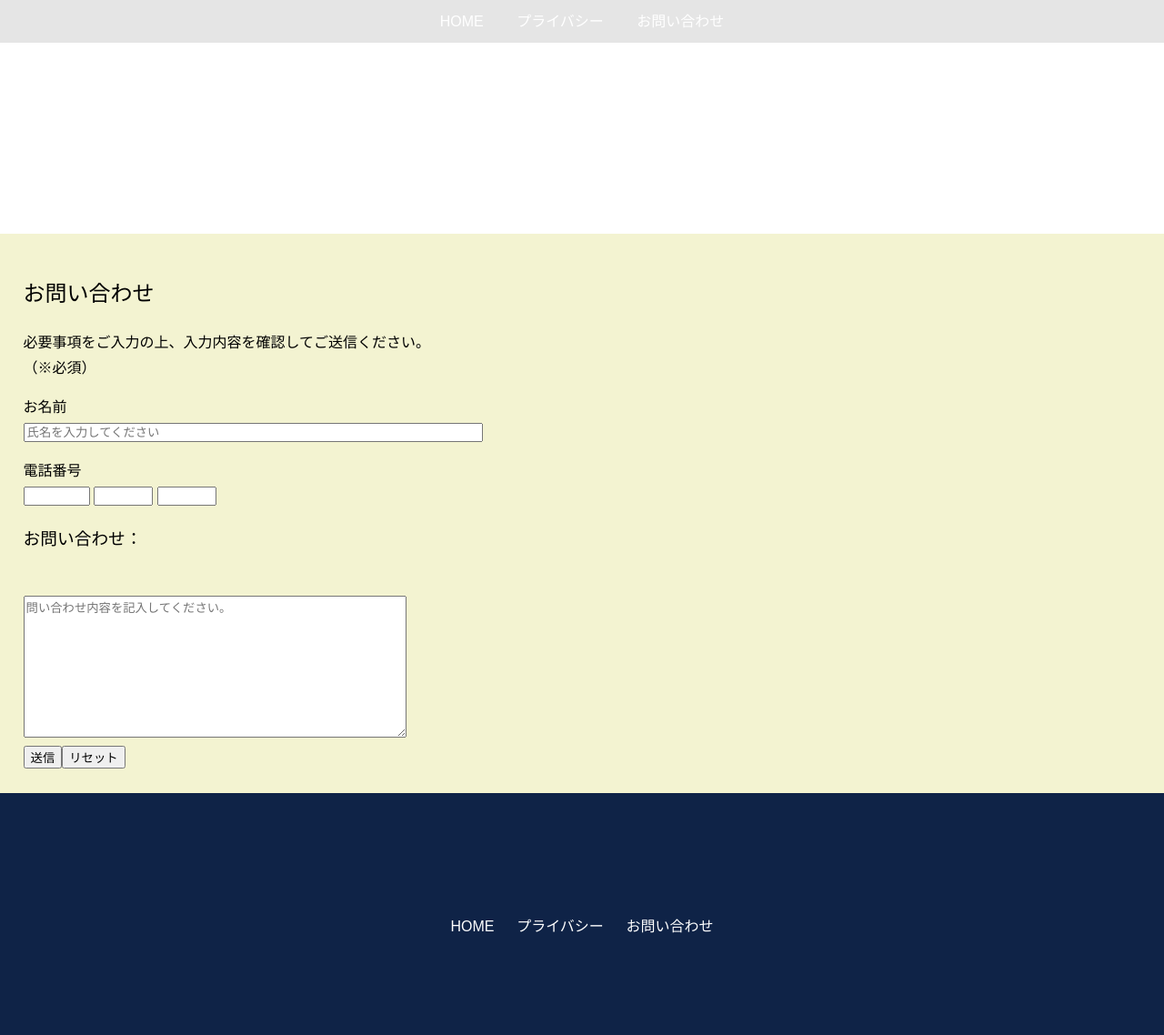
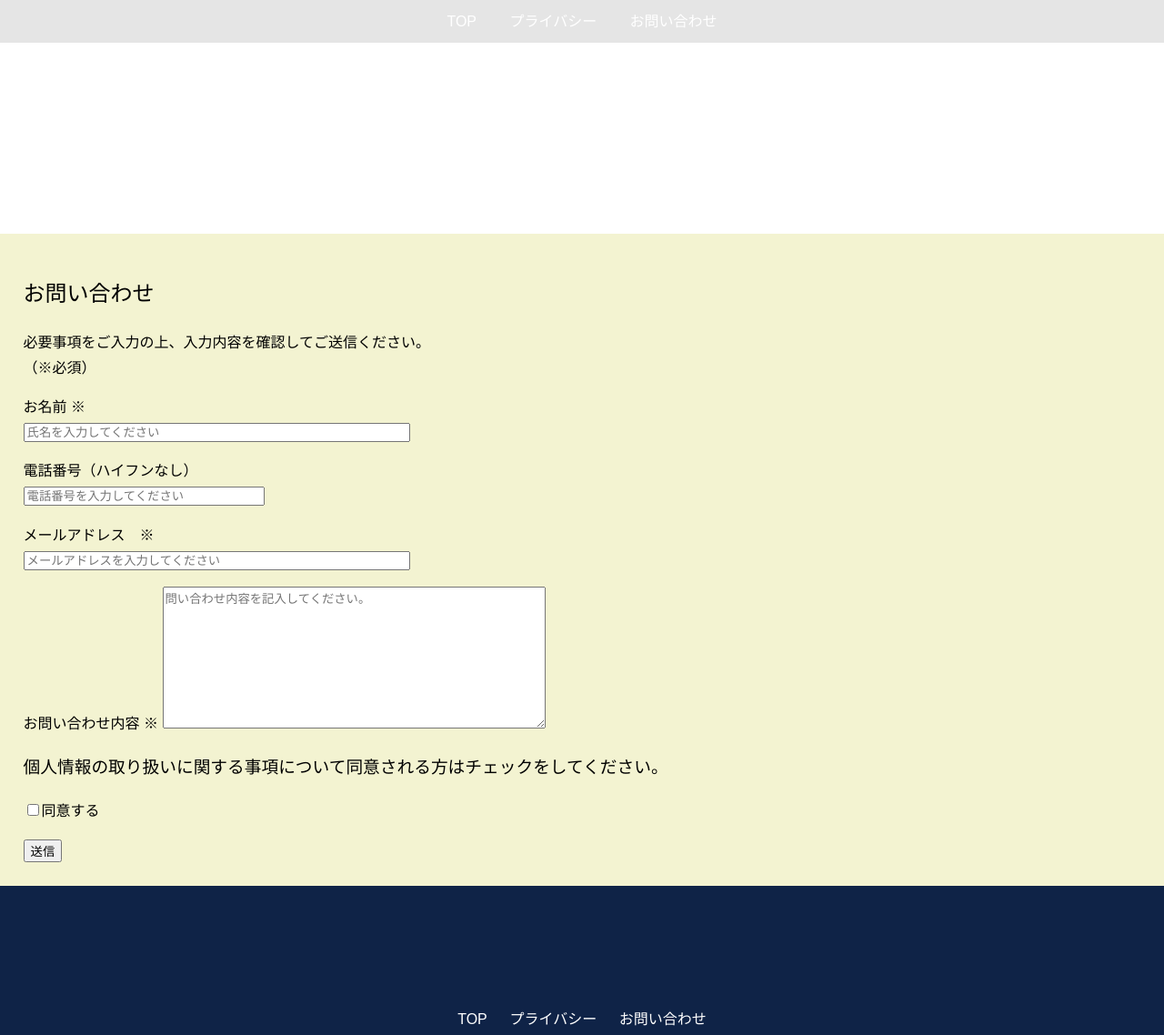
Before and after one commit to Otsuki3020/test3, a plain HTML site: page contact.html in a window 1280 px wide. Shown: the top 1138 px of the page at 91% size. Drawn offline with Linux system fonts and the light colour scheme; files that its build step writes are made by us from their sources.

Commit message:
Update contact.html

```diff
--- a/contact.html
+++ b/contact.html
@@ -11,7 +11,7 @@
     <header>
         <nav>
             <ul>
-                <li><a href="index.html">HOME</a></li>
+                <li><a href="index.html">TOP</a></li>
                 <li><a href="privacy.html">プライバシー</a></li>
                 <li><a href="contact.html">お問い合わせ</a></li>
             </ul>
@@ -28,29 +28,40 @@
                 （※必須）
             </p>
             <p>
-                お名前
+                お名前 ※
                 <br>
-                <input type="text" name="name" size="60" value placeholder="氏名を入力してください">
+                <input type="text" name="name" size="50" value placeholder="氏名を入力してください" required>
             </p>
             <p>
-                電話番号
+                電話番号（ハイフンなし）
                 <br>
-                <input type="text" name="tel[data][0]" size="6" maxlength="5" value data-conv-half-alphanumeric="true">
-                <input type="text" name="tel[data][1]" size="5" maxlength="4" value data-conv-half-alphanumeric="true">
-                <input type="text" name="tel[data][2]" size="5" maxlength="4" value data-conv-half-alphanumeric="true">
-                <input type="hidden" name="tel[separator]" value="-">
+                <input type="text" name="tel" size="30" value placeholder="電話番号を入力してください">
+            </p>
+            <p>
+                メールアドレス　※
+                <br>
+                <input type="text" name="mail" size="50" value placeholder="メールアドレスを入力してください" required>
+            </p>
+            <p>
+                お問い合わせ内容 ※
+                <textarea name="kanso" rows="10" cols="50" placeholder="問い合わせ内容を記入してください。" required></textarea>
             </p>
 
-            <h3>お問い合わせ：</h3><br>
-            <textarea name="kanso" rows="10" cols="50" placeholder="問い合わせ内容を記入してください。"></textarea><br>
-            <input type="submit" value="送信"><input type="reset" value="リセット">
+            <h3>個人情報の取り扱いに関する事項について同意される方はチェックをしてください。</h3>
+
+            <p>
+                <input type="checkbox" required>同意する
+            </p>
+
+            <input type="submit" value="送信">
+
         </form>
     </main>
 
     <footer>
         <nav>
             <ul>
-                <li><a href="index.html">HOME</a></li>
+                <li><a href="index.html">TOP</a></li>
                 <li><a href="privacy.html">プライバシー</a></li>
                 <li><a href="contact.html">お問い合わせ</a></li>
             </ul>
```
